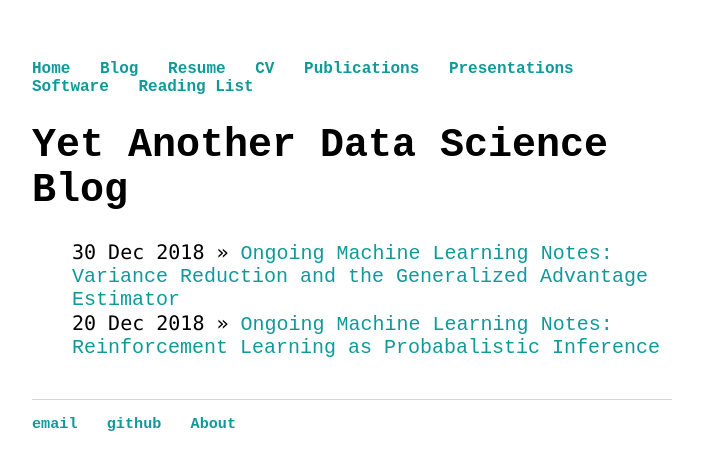
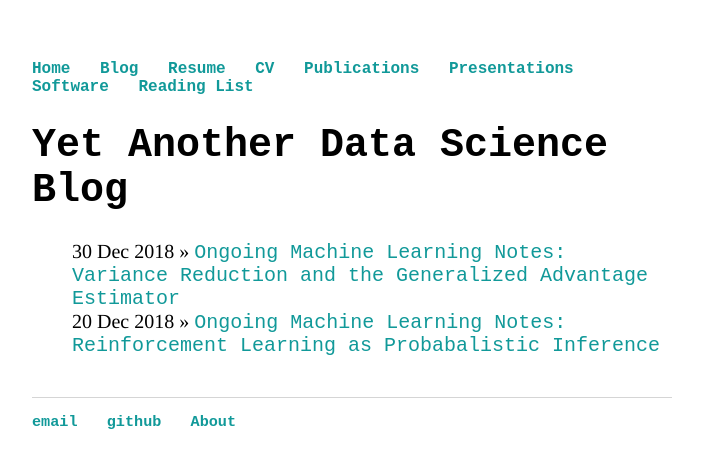
Before and after one commit to WilderLavington/old_web_page, a Jekyll site: the page built from blog/index.html, in a window 1280 px wide. Shown: the top 470 px of the page, without its empty margins (288-991 px from the left). Built offline with Jekyll 4.4.1, drawn with Linux system fonts in a browser that asks for light colours.

Commit message:
Update main.css

```diff
--- a/css/main.css
+++ b/css/main.css
@@ -41,10 +41,10 @@
 ul.posts {
     margin: 20px auto 40px;
     font-size: 1.25em;
-    font-family: Monaco;
+    font-family: Times;
 }
 
 ul.posts li {
     list-style: none;
-    font-family: Monaco;
+    font-family: Times;
 }
```
